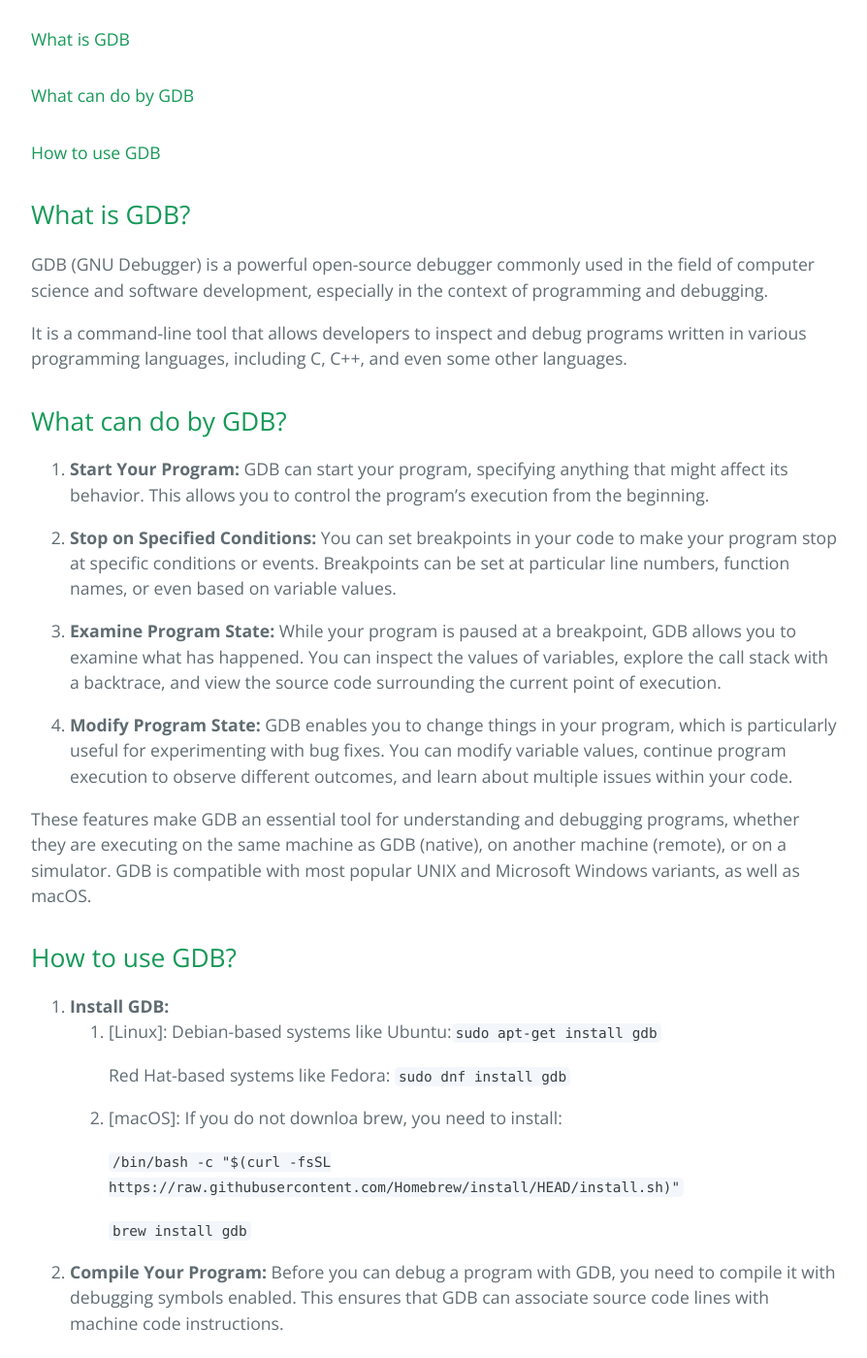
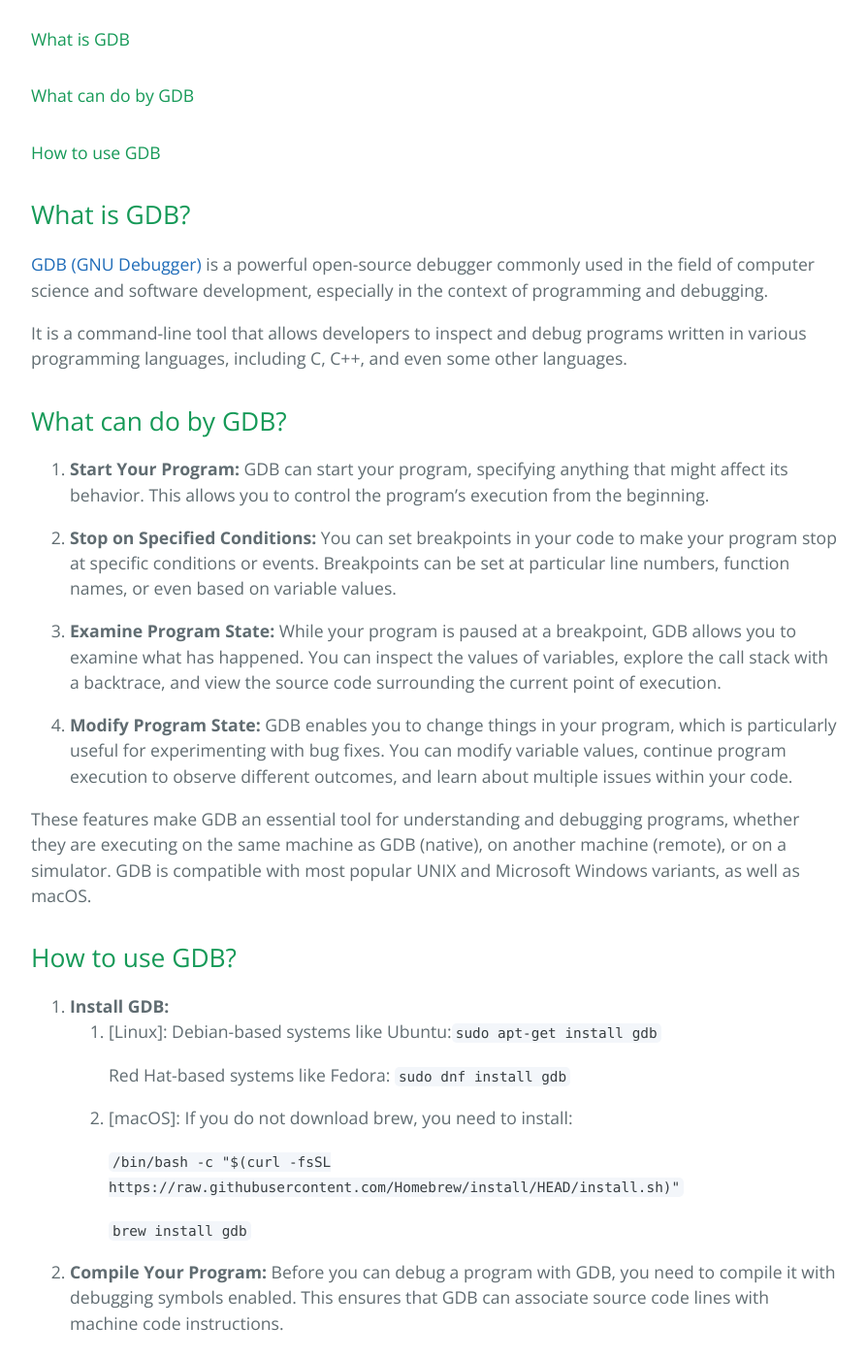
Before and after one commit to learning-software-engineering/learning-software-engineering.github.io, a Jekyll site: the page built from Topics/Tech_Stacks/GDB_Debug.md, in a window 1280 px wide and 1400 px high, scrolled down 467 px. Shown: the whole window at 97% size, without its empty margins (192-1086 px from the left). Built offline with Jekyll 4.4.1, drawn with Linux system fonts in a browser that asks for light colours; our own code applies the rules of GitHub Pages for plain Markdown files.

Commit message:
Add the link to main page

```diff
--- a/Topics/Tech_Stacks/GDB_Debug.md
+++ b/Topics/Tech_Stacks/GDB_Debug.md
@@ -8,7 +8,7 @@
 
 
 ## What is GDB?
-GDB (GNU Debugger) is a powerful open-source debugger commonly used in the field of computer science and software development, especially in the context of programming and debugging.
+[GDB (GNU Debugger)](https://www.sourceware.org/gdb/) is a powerful open-source debugger commonly used in the field of computer science and software development, especially in the context of programming and debugging.
 
 It is a command-line tool that allows developers to inspect and debug programs written in various programming languages, including C, C++, and even some other languages.
 
@@ -40,7 +40,7 @@
         Red Hat-based systems like Fedora: `sudo dnf install gdb`
 
     2. [macOS]:
-        If you do not downloa brew, you need to install:
+        If you do not download brew, you need to install:
 
         `/bin/bash -c "$(curl -fsSL https://raw.githubusercontent.com/Homebrew/install/HEAD/install.sh)"`
 
```
Also changed, not shown: Topics/Tech_Stacks.md (+1 -0 lines).
